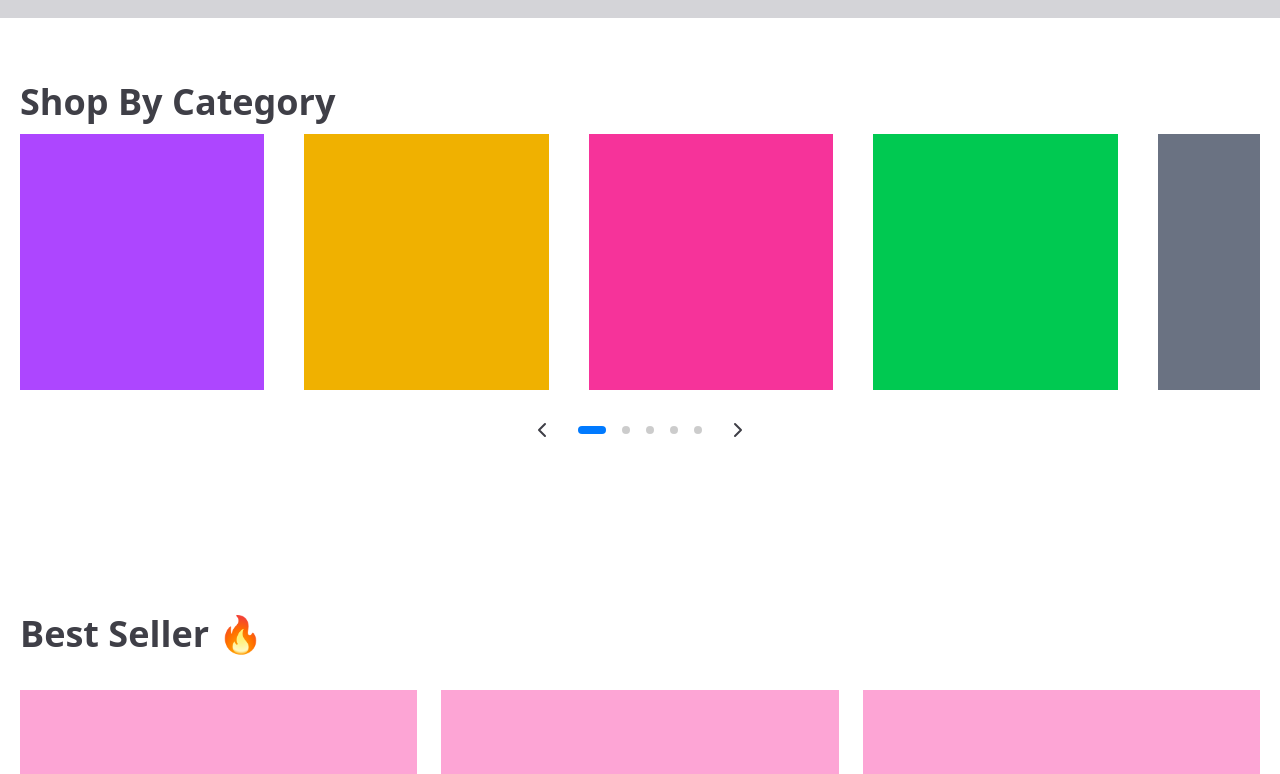
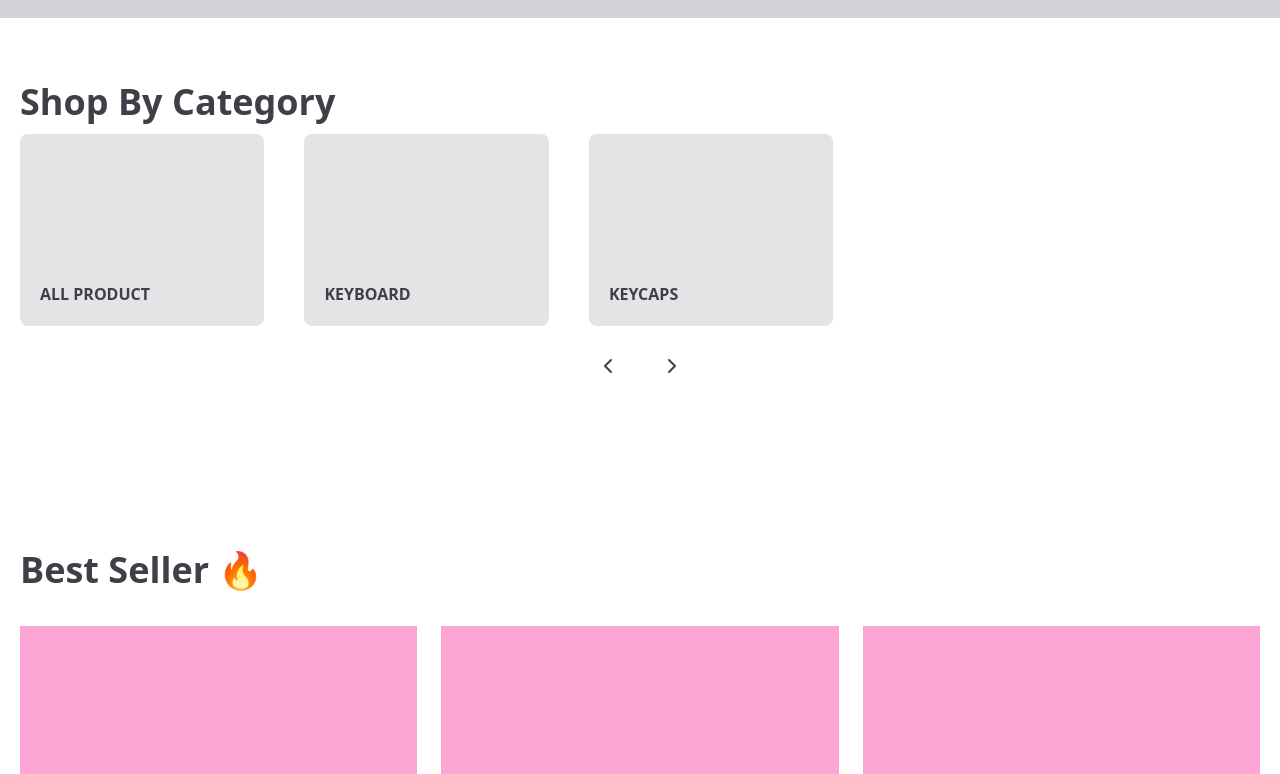
Before and after one commit to Bills-6/E-oommerce-basic, a Next.js app: page / in a window 1280 px wide. Shown: the part 1126-1900 px from the top of the page. Built offline with nearby package versions, Linux system fonts and the light colour scheme.

Commit message:
funneling UI card product

```diff
--- a/app/components/lastestProducts.tsx
+++ b/app/components/lastestProducts.tsx
@@ -36,13 +36,29 @@ export default function LastestProducts() {
 						type: 'bullets'
 					}}
 					loop={false}
-					className="swiper-lastest overflow-hidden h-64 mb-5"
+					className="swiper-lastest overflow-hidden h-[300px] mb-5"
 					>
-					<SwiperSlide className="flex bg-red-500"></SwiperSlide>
-					<SwiperSlide className="flex bg-yellow-500"></SwiperSlide>
-					<SwiperSlide className="flex bg-pink-500"></SwiperSlide>
-					<SwiperSlide className="flex bg-purple-500"></SwiperSlide>
-					<SwiperSlide className="flex bg-green-500"></SwiperSlide>
+					<SwiperSlide className="flex">
+						<img className="bg-zinc-300 h-52 rounded-md mb-2" src="/" alt="image" />
+						<div className="descSlide">
+							<h6 className="productName text-lg">Keyboard CaKya 88</h6>
+							<span className="font-bold text-xl">$8.00</span>
+						</div>
+					</SwiperSlide>
+					<SwiperSlide className="flex">
+						<img className="bg-zinc-300 h-52 rounded-md mb-2" src="/" alt="image" />
+						<div className="descSlide">
+							<h6 className="productName text-lg">Keyboard CaKya 88</h6>
+							<span className="font-bold text-xl">$8.00</span>
+						</div>
+					</SwiperSlide>
+					<SwiperSlide className="flex">
+						<img className="bg-zinc-300 h-52 rounded-md mb-2" src="/" alt="image" />
+						<div className="descSlide">
+							<h6 className="productName text-lg">Keyboard CaKya 88</h6>
+							<span className="font-bold text-xl">$8.00</span>
+						</div>
+					</SwiperSlide>
 				</Swiper>
 
 				<div className="controllerSwiper py-1 flex items-center justify-center gap-3">
--- a/app/components/shopByCategory.tsx
+++ b/app/components/shopByCategory.tsx
@@ -37,16 +37,20 @@ export default function ByCategory() {
 							spaceBetween: 40,
 						}
 					}}
-					className="overflow-hidden h-64 mb-5"
+					className="overflow-hidden h-48 mb-5"
 				>
-					<SwiperSlide className="flex bg-purple-500"></SwiperSlide>
-					<SwiperSlide className="flex bg-yellow-500"></SwiperSlide>
-					<SwiperSlide className="flex bg-pink-500"></SwiperSlide>
-					<SwiperSlide className="flex bg-green-500"></SwiperSlide>
-					<SwiperSlide className="flex bg-gray-500"></SwiperSlide>
-					<SwiperSlide className="flex bg-zinc-500"></SwiperSlide>
-					<SwiperSlide className="flex bg-emerald-500"></SwiperSlide>
-					<SwiperSlide className="flex bg-blue-500"></SwiperSlide>
+					<SwiperSlide className="flex bg-zinc-200 relative overflow-hidden rounded-lg">
+						<a className="w-full h-full block" href="#"></a>
+						<h5 className="absolute bottom-5 left-5 font-bold uppercase">All Product</h5>
+					</SwiperSlide>
+					<SwiperSlide className="flex bg-zinc-200 relative overflow-hidden rounded-lg">
+						<a className="w-full h-full block" href="#"></a>
+						<h5 className="absolute bottom-5 left-5 font-bold uppercase">Keyboard</h5>
+					</SwiperSlide>
+					<SwiperSlide className="flex bg-zinc-200 relative overflow-hidden rounded-lg">
+						<a className="w-full h-full block" href="#"></a>
+						<h5 className="absolute bottom-5 left-5 font-bold uppercase">Keycaps</h5>
+					</SwiperSlide>
 				</Swiper>
 
 				<div className="controllerSwiper flex items-center justify-center gap-3">
--- a/app/components/slider.tsx
+++ b/app/components/slider.tsx
@@ -38,7 +38,7 @@ export default function Slider() {
 				}}
 				className="swiperContainer rounded-lg overflow-hidden w-full h-64 lg:h-[600px] bg-pink-100">
 
-				<SwiperSlide className="flex bg-blue-300 md:relative">
+				<SwiperSlide className="flex bg-pink-300 md:relative">
 
 					<div className="descriptionProductContainer container hidden lg:block absolute top-1/2 -translate-y-1/2 p-5 left-1/2 -translate-x-1/2">
 						<h2 className="productName font-bold text-5xl mb-3 text-shadow-[-7px_10px_5px_rgba(0,0,0,0.5)]">Keyboard
```
